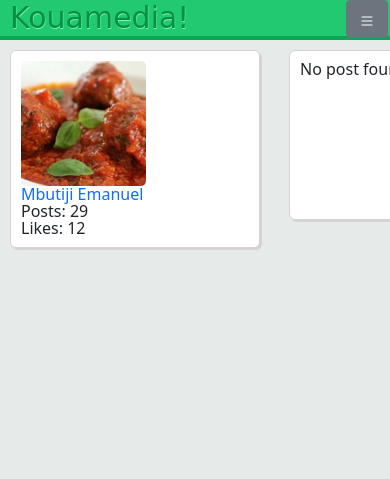
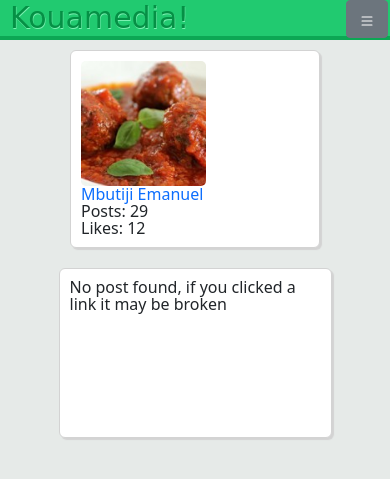
Before and after one commit to Mbiakop1/Kouamedia, a PHP site: page /post.php in a window 390 px wide; the page is wider, and only the part inside the window is pictured. Shown: the top 479 px of that part. Run offline with PHP 8.4, Linux system fonts and the light colour scheme; a user stored in the database is signed in; data comes from the database, SQL or seed files in the repository; some web fonts are replaced.

Commit message:
make index page responsive

```diff
--- a/Assets/CSS/style.css
+++ b/Assets/CSS/style.css
@@ -57,8 +57,13 @@ nav a:hover {
     top: 50px;
     position: relative;
     padding: 0 10px;
-    width: 75%;
+    width: 80%;
     min-width: 950px;
+    display: flex;
+}
+
+.side_details {
+    flex: 1;
 }
 
 .column {
@@ -90,7 +95,7 @@ nav a:hover {
 .main_column {
     float: right;
     width: 70%;
-    z-index: -1;
+    z-index: 1;
     min-height: 170px;
 }
 
@@ -679,10 +684,22 @@ iframe#videoIframe {
         width: 0px;
         height: 0px;
     }
+    .side_details {
+        display: flex;
+    }
     .dropdown_data_window {
         width: 65%;
         max-width: 600px;
         min-width: 200px;
+    }
+    .wrapper {
+        display: flex;
+        flex-direction: column;
+        align-items: center;
+        justify-content: center;
+        width: auto;
+        min-width: initial;
+        padding: 0px;
     }
     .active {
         width: 100%;
@@ -702,4 +719,7 @@ iframe#videoIframe {
         flex-direction: column;
         justify-content: space-around;
     }
+    .side_details {
+        width: 70%;
+    }
 }
```
Also changed, not shown: index.php (+23 -19 lines).
